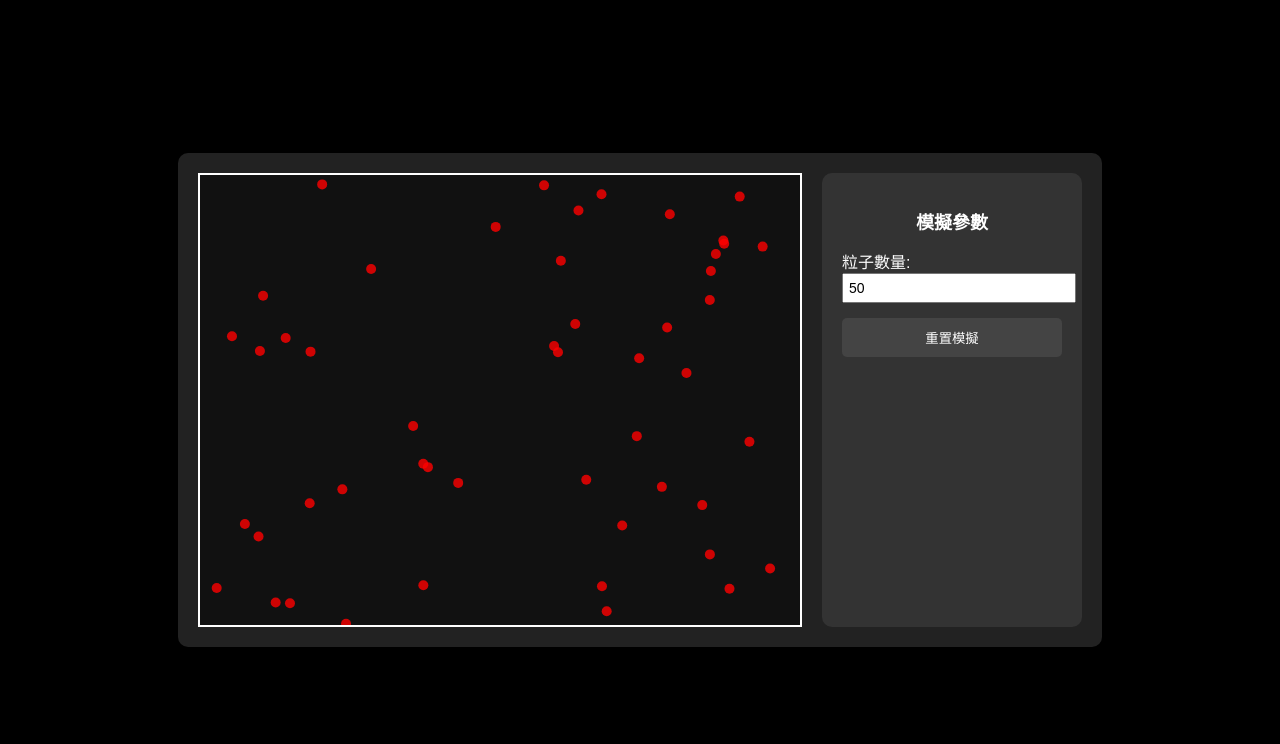
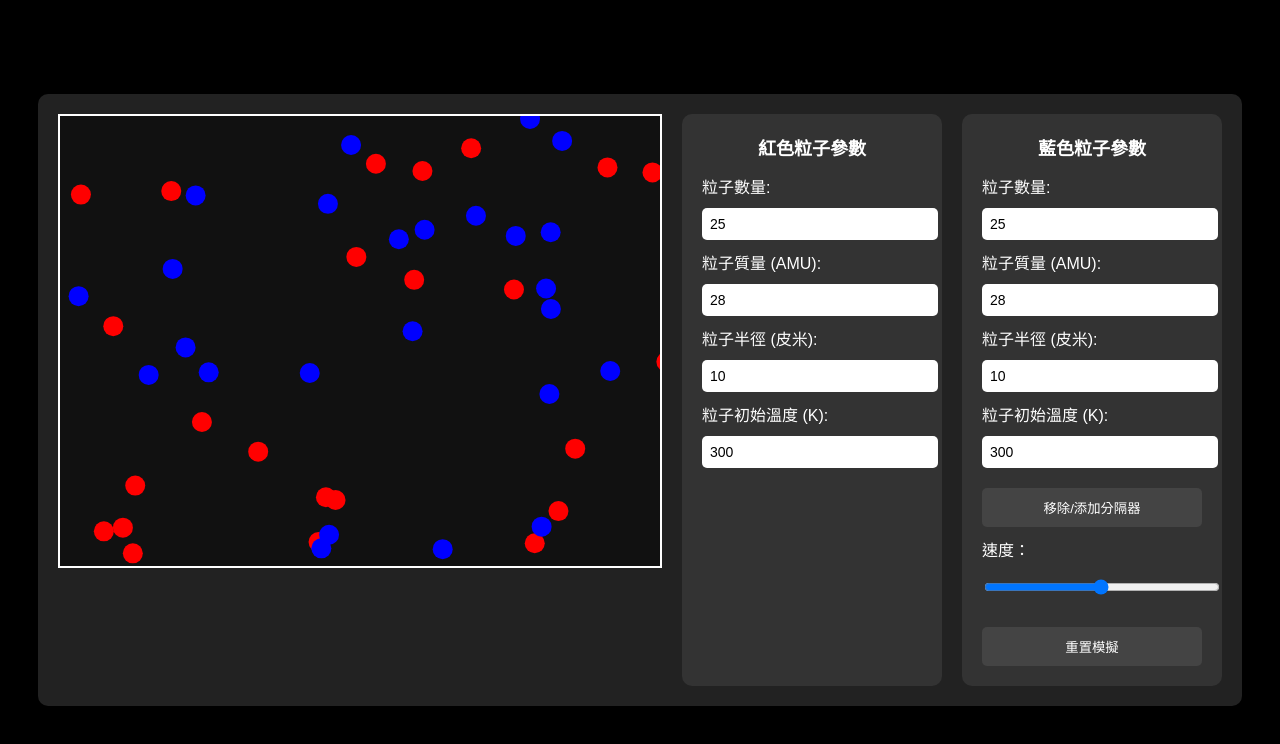
Before and after one commit to ccs919-a/miniature-octo-fiesta, a plain HTML site: page index.html in a window 1280 px wide. Drawn offline with Linux system fonts and the light colour scheme.

Commit message:
Update index.html

```diff
--- a/index.html
+++ b/index.html
@@ -2,7 +2,6 @@
 <html lang="zh-TW">
 <head>
     <meta charset="UTF-8">
-    <meta http-equiv="X-UA-Compatible" content="IE=edge">
     <meta name="viewport" content="width=device-width, initial-scale=1.0">
     <title>氣體擴散模擬器</title>
     <style>
@@ -42,27 +41,30 @@
             background-color: #333;
             border-radius: 10px;
             width: 220px;
-            color: white;
         }
 
         .control-panel h2 {
+            margin-top: 0;
+            font-size: 18px;
             text-align: center;
-            font-size: 18px;
         }
 
         .control-panel label {
             display: block;
-            margin-top: 10px;
+            margin: 10px 0 5px;
         }
 
         .control-panel input {
             width: 100%;
-            padding: 5px;
+            padding: 8px;
+            margin-top: 5px;
             font-size: 14px;
+            border-radius: 5px;
+            border: none;
         }
 
         .control-panel button {
-            margin-top: 15px;
+            margin-top: 20px;
             padding: 10px;
             width: 100%;
             background-color: #444;
@@ -75,45 +77,107 @@
         .control-panel button:hover {
             background-color: #555;
         }
+
+        .divider {
+            position: absolute;
+            width: 300px;
+            height: 100%;
+            border: 2px solid #fff;
+            left: 300px;
+            display: none;
+        }
+
+        .slider-container {
+            margin-top: 10px;
+        }
+
+        .slider {
+            width: 100%;
+        }
     </style>
 </head>
 <body>
 <div class="simulator">
     <div class="simulation-area">
         <canvas id="simulationCanvas" width="600" height="450"></canvas>
+        <div class="divider"></div>
     </div>
     <div class="control-panel">
-            <h2>模擬參數</h2>
+        <h2>紅色粒子參數</h2>
         <label>粒子數量:</label>
-            <input type="number" id="particle-count" value="50" min="10" max="200">
+        <input type="number" id="red-particle-count" value="25" min="0" max="50" onchange="updateRedParticleCount()">
+        <label>粒子質量 (AMU):</label>
+        <input type="number" id="red-particle-mass" value="28" min="1" max="100" onchange="updateRedParticleMass()">
+        <label>粒子半徑 (皮米):</label>
+        <input type="number" id="red-particle-radius" value="10" min="5" max="25" onchange="updateRedParticleRadius()">
+        <label>粒子初始溫度 (K):</label>
+        <input type="number" id="red-particle-temperature" value="300" min="0" max="500" onchange="updateRedParticleTemperature()">
+    </div>
+    <div class="control-panel">
+        <h2>藍色粒子參數</h2>
+        <label>粒子數量:</label>
+        <input type="number" id="blue-particle-count" value="25" min="0" max="50" onchange="updateBlueParticleCount()">
+        <label>粒子質量 (AMU):</label>
+        <input type="number" id="blue-particle-mass" value="28" min="1" max="100" onchange="updateBlueParticleMass()">
+        <label>粒子半徑 (皮米):</label>
+        <input type="number" id="blue-particle-radius" value="10" min="5" max="25" onchange="updateBlueParticleRadius()">
+        <label>粒子初始溫度 (K):</label>
+        <input type="number" id="blue-particle-temperature" value="300" min="0" max="500" onchange="updateBlueParticleTemperature()">
+        <button onclick="toggleDivider()">移除/添加分隔器</button>
+        <div class="slider-container">
+            <label>速度：</label>
+            <input type="range" id="speed-slider" class="slider" min="1" max="100" value="50" onchange="updateSpeed()">
+        </div>
         <button onclick="resetSimulation()">重置模擬</button>
     </div>
 </div>
 
 <script>
-        document.addEventListener("DOMContentLoaded", function() {
-            const canvas = document.getElementById("simulationCanvas");
-            const ctx = canvas.getContext("2d");
-            const particleCountInput = document.getElementById("particle-count");
+    const canvas = document.getElementById('simulationCanvas');
+    const ctx = canvas.getContext('2d');
+    const redParticleCountInput = document.getElementById('red-particle-count');
+    const blueParticleCountInput = document.getElementById('blue-particle-count');
+    const redParticleMassInput = document.getElementById('red-particle-mass');
+    const blueParticleMassInput = document.getElementById('blue-particle-mass');
+    const redParticleRadiusInput = document.getElementById('red-particle-radius');
+    const blueParticleRadiusInput = document.getElementById('blue-particle-radius');
+    const redParticleTemperatureInput = document.getElementById('red-particle-temperature');
+    const blueParticleTemperatureInput = document.getElementById('blue-particle-temperature');
+    const speedSlider = document.getElementById('speed-slider');
+    const divider = document.querySelector('.divider');
 
     let particles = [];
-            let numParticles = parseInt(particleCountInput.value);
+    let animationFrameId;
+    let simulationSpeed = 1;
 
     class Particle {
-                constructor() {
-                    this.x = Math.random() * canvas.width;
-                    this.y = Math.random() * canvas.height;
-                    this.radius = 5;
-                    this.color = "rgba(255, 0, 0, 0.8)";
-                    this.vx = (Math.random() - 0.5) * 2;
-                    this.vy = (Math.random() - 0.5) * 2;
+        constructor(x, y, radius, color, vx, vy) {
+            this.x = x;
+            this.y = y;
+            this.radius = radius;
+            this.color = color;
+            this.vx = vx;
+            this.vy = vy;
         }
 
         move() {
-                    this.x += this.vx;
-                    this.y += this.vy;
-                    if (this.x < 0 || this.x > canvas.width) this.vx *= -1;
-                    if (this.y < 0 || this.y > canvas.height) this.vy *= -1;
+            this.x += this.vx * simulationSpeed;
+            this.y += this.vy * simulationSpeed;
+
+            if (this.x - this.radius <= 0 || this.x + this.radius >= canvas.width) {
+                this.vx = -this.vx;
+            }
+            if (this.y - this.radius <= 0 || this.y + this.radius >= canvas.height) {
+                this.vy = -this.vy;
+            }
+
+            if (divider.style.display === 'block') {
+                if (this.x <= canvas.width / 2) {
+                    this.vx = Math.abs(this.vx);
+                } else {
+                    this.vx = -Math.abs(this.vx);
+                }
+            }
         }
 
         draw() {
@@ -125,31 +189,108 @@
     }
 
     function createParticles() {
+        const redParticleCount = parseInt(redParticleCountInput.value);
+        const blueParticleCount = parseInt(blueParticleCountInput.value);
+        const redParticleRadius = parseFloat(redParticleRadiusInput.value);
+        const blueParticleRadius = parseFloat(blueParticleRadiusInput.value);
+        const redParticleTemperature = parseFloat(redParticleTemperatureInput.value);
+        const blueParticleTemperature = parseFloat(blueParticleTemperatureInput.value);
+        const redParticleMass = parseFloat(redParticleMassInput.value);
+        const blueParticleMass = parseFloat(blueParticleMassInput.value);
         particles = [];
-                numParticles = parseInt(particleCountInput.value);
-                for (let i = 0; i < numParticles; i++) {
-                    particles.push(new Particle());
-                }
+
+        for (let i = 0; i < redParticleCount; i++) {
+            const x = Math.random() * (canvas.width / 2);
+            const y = Math.random() * canvas.height;
+            const vx = (Math.random() * 2 - 1) * redParticleTemperature / 10;
+            const vy = (Math.random() * 2 - 1) * redParticleTemperature / 10;
+            particles.push(new Particle(x, y, redParticleRadius, 'red', vx, vy));
         }
 
-            function animate() {
+        for (let i = 0; i < blueParticleCount; i++) {
+            const x = Math.random() * (canvas.width / 2) + canvas.width / 2;
+            const y = Math.random() * canvas.height;
+            const vx = (Math.random() * 2 - 1) * blueParticleTemperature / 10;
+            const vy = (Math.random() * 2 - 1) * blueParticleTemperature / 10;
+            particles.push(new Particle(x, y, blueParticleRadius, 'blue', vx, vy));
+        }
+        animateParticles();
+    }
+
+    function animateParticles() {
         ctx.clearRect(0, 0, canvas.width, canvas.height);
-                particles.forEach(p => {
-                    p.move();
-                    p.draw();
+
+        particles.forEach(particle => {
+            particle.move();
+            particle.draw();
         });
-                requestAnimationFrame(animate);
+
+        animationFrameId = requestAnimationFrame(animateParticles);
+    }
+
+    function updateRedParticleCount() {
+        createParticles();
+    }
+
+    function updateBlueParticleCount() {
+        createParticles();
+    }
+
+    function updateRedParticleMass() {
+        createParticles();
+    }
+
+    function updateBlueParticleMass() {
+        createParticles();
+    }
+
+    function updateRedParticleRadius() {
+        createParticles();
+    }
+
+    function updateBlueParticleRadius() {
+        createParticles();
+    }
+
+    function updateRedParticleTemperature() {
+        particles.forEach(particle => {
+            if (particle.color === 'red') {
+                const temperature = parseFloat(redParticleTemperatureInput.value);
+                particle.vx = (Math.random() * 2 - 1) * temperature / 10;
+                particle.vy = (Math.random() * 2 - 1) * temperature / 10;
+            }
+        });
+    }
+
+    function updateBlueParticleTemperature() {
+        particles.forEach(particle => {
+            if (particle.color === 'blue') {
+                const temperature = parseFloat(blueParticleTemperatureInput.value);
+                particle.vx = (Math.random() * 2 - 1) * temperature / 10;
+                particle.vy = (Math.random() * 2 - 1) * temperature / 10;
+            }
+        });
+    }
+
+    function updateSpeed() {
+        simulationSpeed = speedSlider.value / 50;
+    }
+
+    function toggleDivider() {
+        if (divider.style.display === 'none') {
+            divider.style.display = 'block';
+            createParticles();
+        } else {
+            divider.style.display = 'none';
+            createParticles();
+        }
     }
 
     function resetSimulation() {
         createParticles();
     }
 
-            particleCountInput.addEventListener("change", resetSimulation);
-
     createParticles();
-            animate();
-        });
 </script>
 </body>
 </html>
```
Lines whose indentation alone changed are shown as unchanged.
